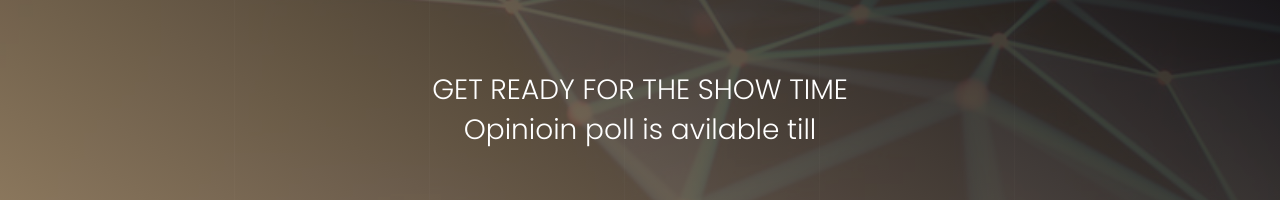
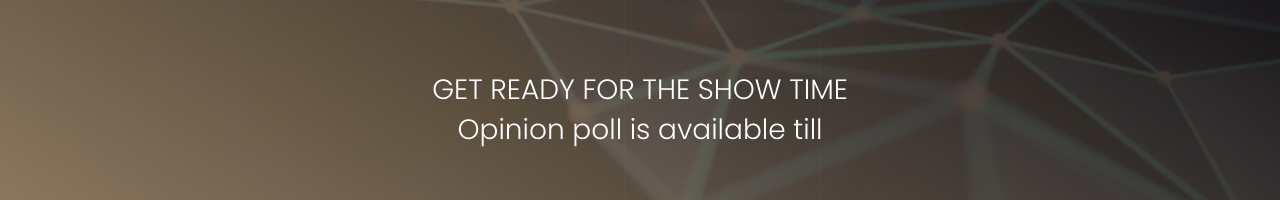
Before and after one commit to muscleblazerahul/vote, a plain HTML site: page index.html in a window 1280 px wide. Shown: the part 162-362 px from the top of the page. Drawn offline with Linux system fonts and the light colour scheme.

Commit message:
Update index.html

```diff
--- a/index.html
+++ b/index.html
@@ -72,7 +72,7 @@ https://templatemo.com/tm-521-get-ready
 
                     <div class="col-md-12 col-sm-12">
                          <div class="home-info">
-                              <h1>GET READY FOR THE SHOW TIME<br>Opinioin poll is avilable till</h1>
+                              <h1>GET READY FOR THE SHOW TIME<br>Opinion poll is available till</h1>
                               <!-- You can change the date time in init.js file -->
                               <ul class="countdown">
                                    <li>
```
